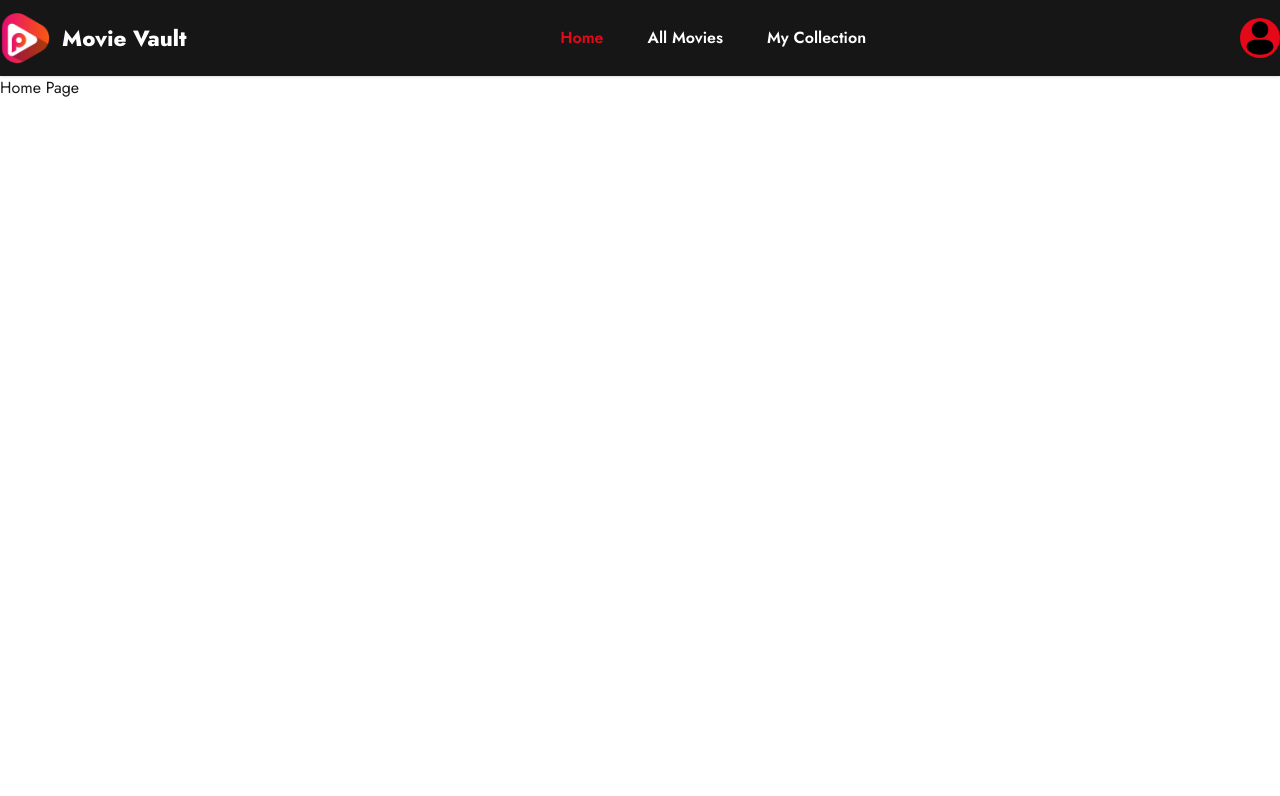
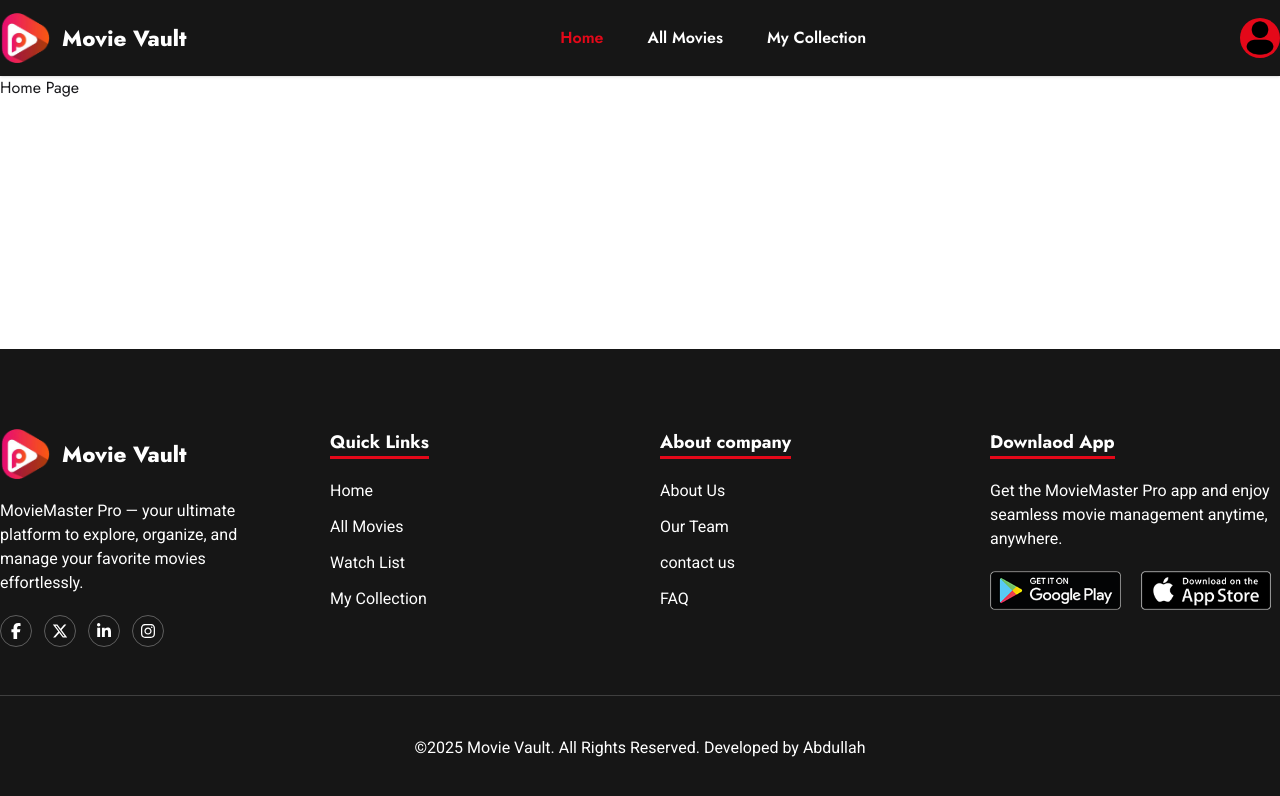
Before and after one commit to MDABDULLAH511/movie-vault-client, a React (Vite) app: page / in a window 1280 px wide. Shown: the top 796 px of the page. Built offline with nearby package versions, Linux system fonts and the light colour scheme.

Commit message:
Add Footer component with basic layout

```diff
--- a/src/Components/Footer.jsx
+++ b/src/Components/Footer.jsx
@@ -1,9 +1,119 @@
-import React from 'react';
+import React from "react";
+import logo from "/movieVault logo.png";
+import googlePlay from "../assets/googlePlay.png";
+import appStore from "../assets/appStore.png";
+import { Link } from "react-router";
+import Container from "./Container";
+import {
+  FaFacebookF,
+  FaInstagram,
+  FaLinkedinIn,
+  FaXTwitter,
+} from "react-icons/fa6";
 
 const Footer = () => {
   return (
-    <div>
+    <div className="pt-20 bg-base-200 text-white">
+      <Container>
+        <div className="grid md:grid-cols-2 lg:grid-cols-4 gap-10 pb-12">
+          {/* footer logo */}
+          <div className="space-y-5 mr-10">
+            <Link to="/" className="flex justify-start items-center gap-3">
+              <img src={logo} alt="" className="w-10 md:w-[50px] lg:w-[50px]" />
+              <p className="text-white fJost text-[18px] md:text-[22px] font-extrabold">
+                Movie Vault
+              </p>
+            </Link>
+            <p>
+              MovieMaster Pro — your ultimate platform to explore, organize, and
+              manage your favorite movies effortlessly.
+            </p>
+            <ul className="flex items-center gap-3">
+              <li className="footerSocialIcon">
+                <FaFacebookF />
+              </li>
+              <li className="footerSocialIcon">
+                <FaXTwitter />
+              </li>
+              <li className="footerSocialIcon">
+                <FaLinkedinIn />
+              </li>
+              <li className="footerSocialIcon">
+                <FaInstagram />
+              </li>
+            </ul>
+          </div>
 
+          {/* Quick Links */}
+          <div className="space-y-5 flex flex-col items-start">
+            <h2 className="text-[18px] font-bold border-b-3 border-primary">
+              Quick Links
+            </h2>
+            <ul className="flex flex-col gap-3">
+              <li>
+                <Link to="/">Home</Link>
+              </li>
+              <li>
+                <Link to="/allMovies">All Movies</Link>
+              </li>
+              <li>
+                <Link to="/watchList">Watch List</Link>
+              </li>
+              <li>
+                <Link to="/myCollection">My Collection</Link>
+              </li>
+            </ul>
+          </div>
+
+          {/* About company */}
+          <div className="space-y-5 flex flex-col items-start">
+            <h2 className="text-[18px] font-bold border-b-3 border-primary">
+              About company
+            </h2>
+            <ul className="flex flex-col gap-3">
+              <li>
+                <Link to="/">About Us</Link>
+              </li>
+              <li>
+                <Link to="/">Our Team</Link>
+              </li>
+              <li>
+                <Link to="/">contact us</Link>
+              </li>
+              <li>
+                <Link to="/">FAQ</Link>
+              </li>
+            </ul>
+          </div>
+
+          {/* DownLoad Apps */}
+          <div className="space-y-5 flex flex-col items-start ">
+            <h2 className="text-[18px] font-bold border-b-3 border-primary">
+              Downlaod App
+            </h2>
+            <p>
+              Get the MovieMaster Pro app and enjoy seamless movie management
+              anytime, anywhere.
+            </p>
+            <div className="flex w-full gap-5">
+              <img
+                src={googlePlay}
+                alt="Google Play"
+                className="w-[45%] object-contain"
+              />
+              <img
+                src={appStore}
+                alt="App Store"
+                className="w-[45%] object-contain"
+              />
+            </div>
+          </div>
+        </div>
+      </Container>
+      {/* Copy Right */}
+      <div className="text-center py-10 border-t border-[#ffffff2d]">
+        <p>©2025 Movie Vault. All Rights Reserved. Developed by Abdullah</p>
+      </div>
     </div>
   );
 };
```
